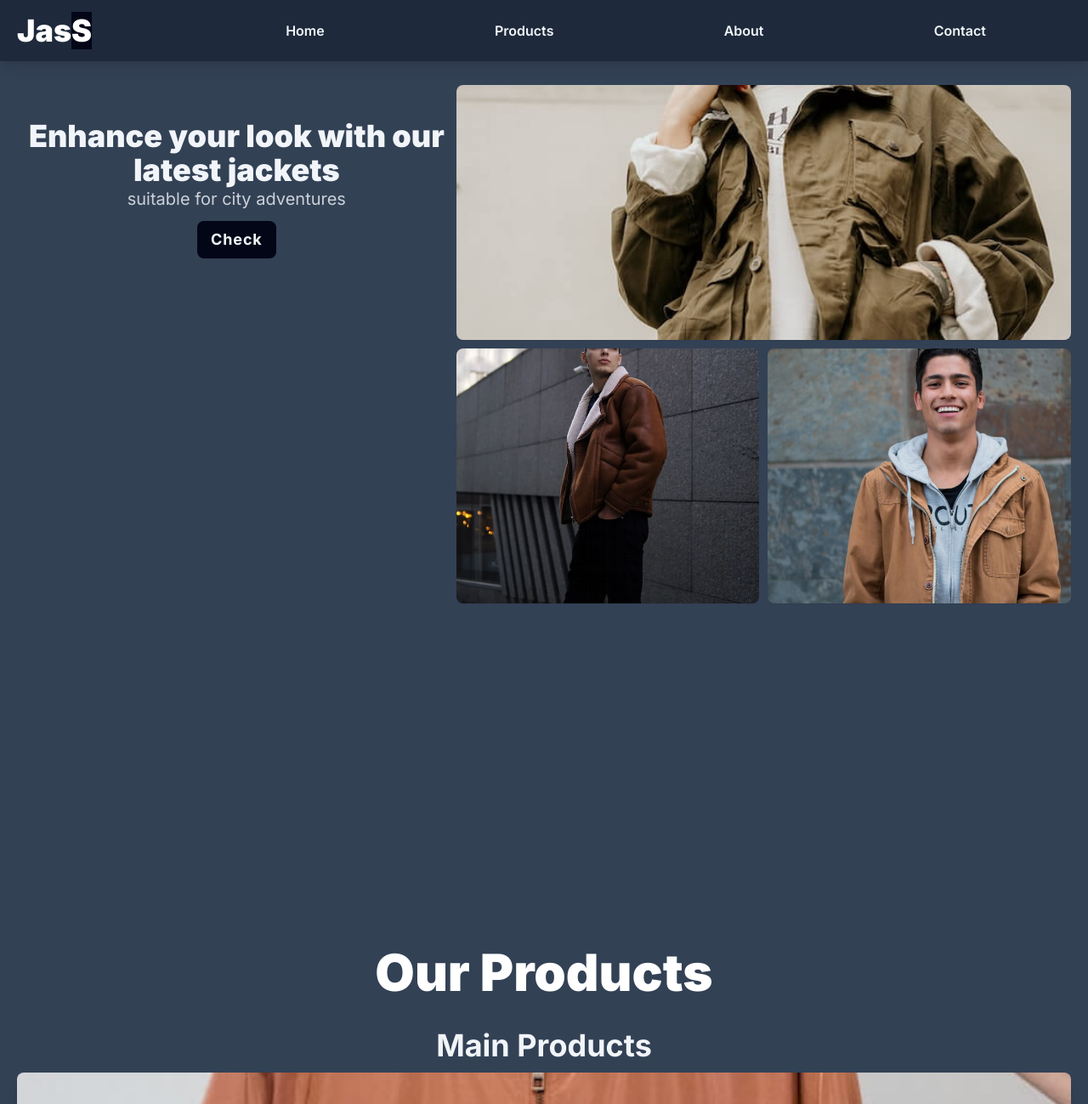
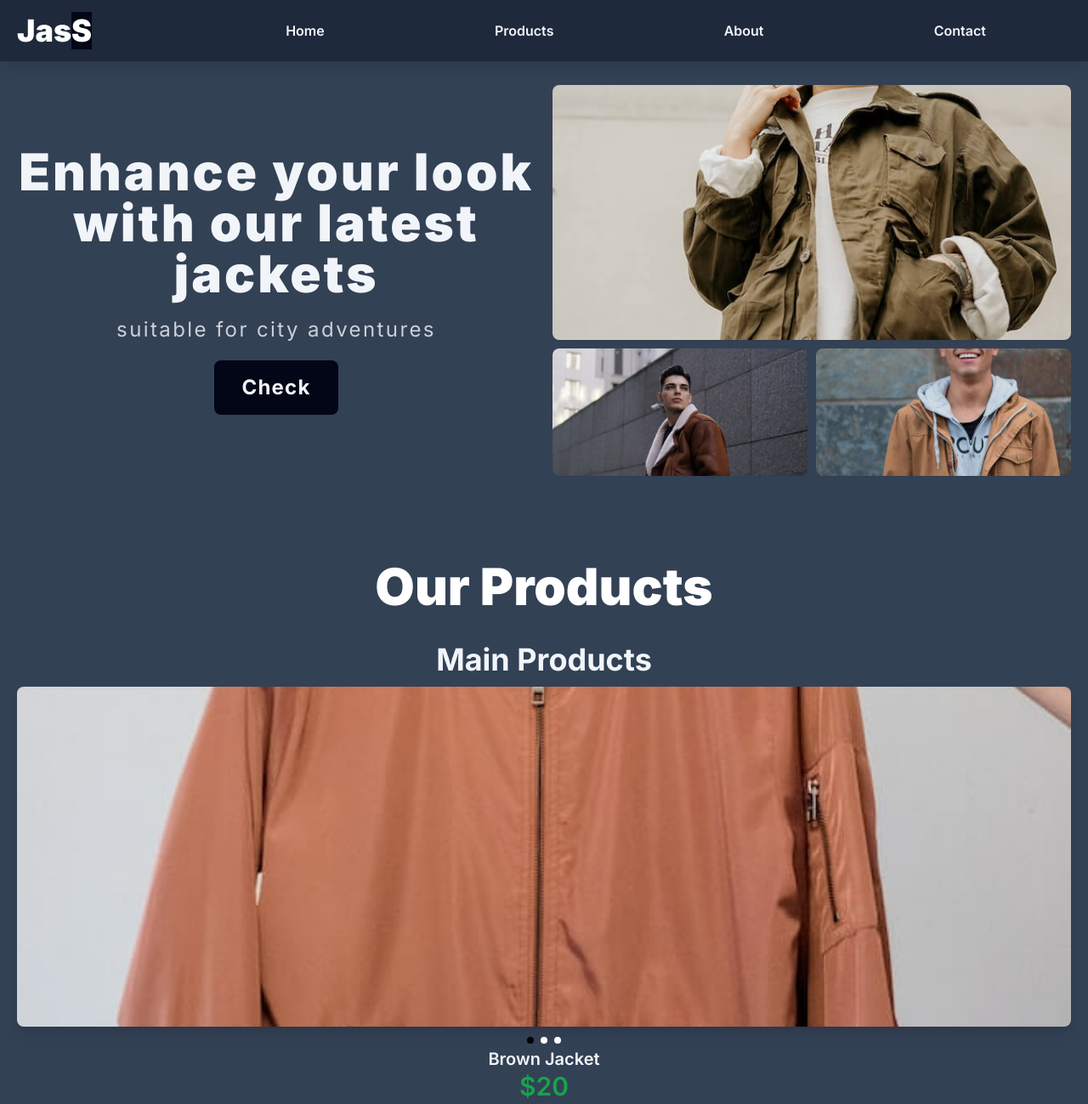
Before and after one commit to WilbertFE/Jaaz, a website: page index.html in a window 1280 px wide. Shown: the top 1299 px of the page at 85% size. Drawn offline with Linux system fonts and the light colour scheme.

Commit message:
mengubah sedikit responsive md

```diff
--- a/index.html
+++ b/index.html
@@ -29,7 +29,7 @@
         </div>
 
         <!--  -->
-        <div id="home" class="w-full sm:mt-20 lg:mb-96">
+        <div id="home" class="w-full sm:mt-20">
             <div class="w-full h-screen bg-cover bg-center sm:hidden" style="background-image: url(assets/img/1.jpg);">
                 <div class="w-full h-full bg-gradient-to-b from-black/30 from-100%">
                     <div class="w-full p-5 h-full flex flex-col justify-center">
@@ -39,16 +39,16 @@
                     </div>
                 </div>
             </div>
-            <div class="w-full p-5 hidden sm:block lg:grid grid-cols-12">
-                <div class="grid grid-cols-2 w-full gap-2.5 md:grid-cols-3 lg:grid-cols-2 order-2 col-start-6 col-end-13">
-                    <img src="assets/img/1.jpg" alt="jacket.jpg" loading="lazy" class="w-full object-cover object-center block h-[300px] rounded-lg shadow-sm lg:col-start-1 lg:col-end-3">
-                    <img src="assets/img/6.jpg" alt="jacket.jpg" loading="lazy" class="w-full object-cover object-bottom block h-[300px] rounded-lg shadow-sm">
-                    <img src="assets/img/7.jpg" alt="jacket.jpg" loading="lazy" class="hidden md:block w-full object-cover object-center h-[300px] rounded-lg shadow-sm">
+            <div class="w-full p-5 hidden sm:block lg:grid grid-cols-2 gap-5 items-center">
+                <div class="grid grid-cols-2 w-full gap-2.5 md:grid-cols-4 order-2 lg:grid-cols-2">
+                    <img src="assets/img/1.jpg" alt="jacket.jpg" loading="lazy" class="w-full object-cover object-center block h-[300px] rounded-lg shadow-sm md:col-start-1 md:col-end-3">
+                    <img src="assets/img/6.jpg" alt="jacket.jpg" loading="lazy" class="w-full object-cover object-bottom block h-[300px] rounded-lg shadow-sm lg:h-[150px] lg:object-center">
+                    <img src="assets/img/7.jpg" alt="jacket.jpg" loading="lazy" class="hidden md:block w-full object-cover object-center h-[300px] rounded-lg shadow-sm lg:h-[150px]">
                 </div>
-                <div class="w-full mt-10 col-start-1 col-end-6">
-                    <h1 class="text-center text-5xl text-slate-100 font-black lg:text-4xl">Enhance your look with our latest jackets</h1>
-                    <h2 class="text-center text-xl text-slate-100 text-opacity-80">suitable for city adventures</h2>
-                    <button class="block px-4 py-2 mx-auto bg-slate-950 rounded-lg shadow-sm mt-3 text-slate-100 font-bold tracking-wider text-lg hover:bg-slate-800">Check</button>
+                <div class="w-full mt-10 lg:mt-0">
+                    <h1 class="text-center text-5xl text-slate-100 font-black lg:tracking-wider lg:text-6xl">Enhance your look with our latest jackets</h1>
+                    <h2 class="text-center text-xl text-slate-100 text-opacity-80 lg:text-2xl lg:mt-5 lg:tracking-widest">suitable for city adventures</h2>
+                    <button class="block px-4 py-2 mx-auto bg-slate-950 rounded-lg shadow-sm mt-3 text-slate-100 font-bold tracking-wider text-lg hover:bg-slate-800 lg:text-2xl lg:px-8 lg:py-4 lg:mt-5">Check</button>
                 </div>
             </div>
         </div>
@@ -58,7 +58,14 @@
             <div class="w-full p-5">
                 <h1 class="text-xl font-bold mb-2 w-full text-slate-100 text-center sm:text-4xl">Main Products</h1>
                 <img src="assets/img/2.jpg" alt="" class="w-full h-52 rounded-lg shadow-lg object-cover object-center block sm:h-[300px] sm:mt-3 md:h-[400px]" loading="lazy">
-                <div class="w-full flex items-center mt-2"><span class="flex justify-center items-center w-10 h-10 border border-slate-300 rounded-full text-slate-100 text-2xl hover:cursor-pointer sm:w-12 sm:h-12">&#8592;</span><div class="flex justify-center flex-1"><span class="block w-2 h-2 bg-black rounded-full m-1"></span><span class="block w-2 h-2 bg-white rounded-full m-1"></span><span class="block w-2 h-2 bg-white rounded-full m-1"></span></div><span class="flex justify-center items-center w-10 h-10 border border-slate-300 rounded-full text-slate-100 text-2xl hover:cursor-pointer sm:w-12 sm:h-12">&#8594;</span></div>
+                <div class="w-full flex items-center mt-2">
+                    <span class="lg:hidden flex justify-center items-center w-10 h-10 border border-slate-300 rounded-full text-slate-100 text-2xl hover:cursor-pointer sm:w-12 sm:h-12">&#8592;</span>
+                    <div class="flex justify-center flex-1">
+                        <span class="block w-2 h-2 bg-black rounded-full m-1"></span>
+                        <span class="block w-2 h-2 bg-white rounded-full m-1"></span>
+                        <span class="block w-2 h-2 bg-white rounded-full m-1"></span>
+                    </div>
+                    <span class="lg:hidden flex justify-center items-center w-10 h-10 border border-slate-300 rounded-full text-slate-100 text-2xl hover:cursor-pointer sm:w-12 sm:h-12">&#8594;</span></div>
                 <p class="text-slate-100 text-sm font-semibold text-center sm:text-xl">Brown Jacket</p>
                 <h2 class="text-green-600 text-3xl font-semibold text-center">$20</h2>
             </div>
```
Also changed, not shown: assets/img/gambarsedang1.jpg (added), css/main.css.
